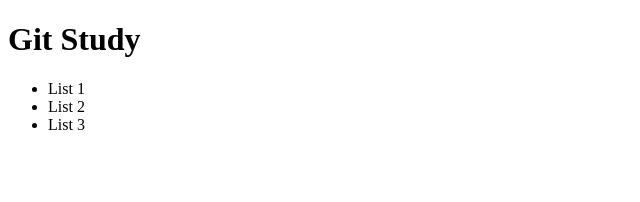
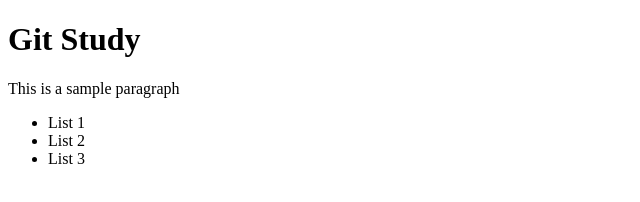
Before and after one commit to SudhilRaj/Git-tutorial, a plain HTML site: page index.html in a window 1280 px wide. Shown: the whole page, without its empty margins (0-640 px from the left). Drawn offline with Linux system fonts and the light colour scheme.

Commit message:
Added para

```diff
--- a/index.html
+++ b/index.html
@@ -8,6 +8,7 @@
 </head>
 <body>
     <h1>Git Study</h1>
+    <p>This is a sample paragraph</p>
     <ul>
         <li>List 1</li>
         <li>List 2</li>
```
